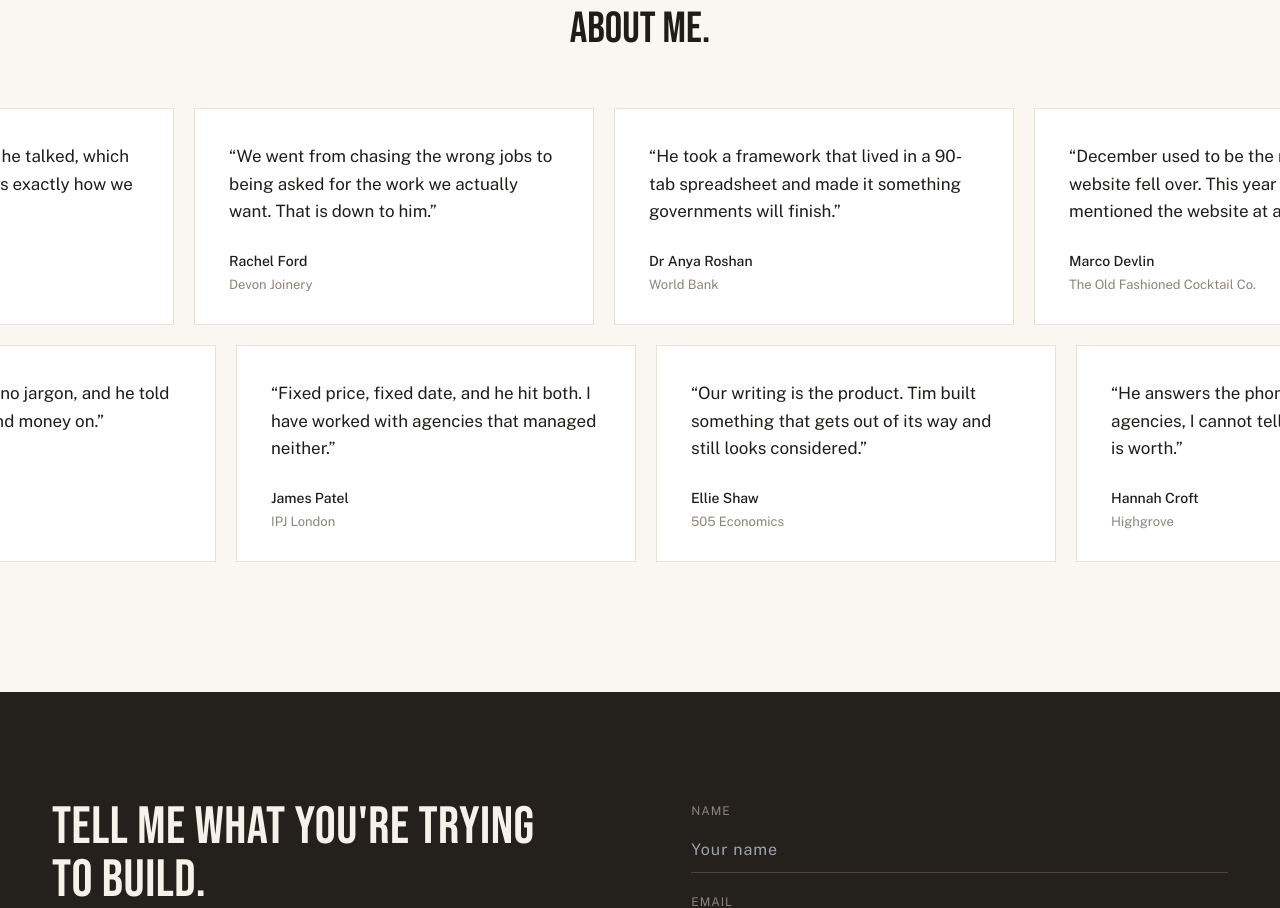
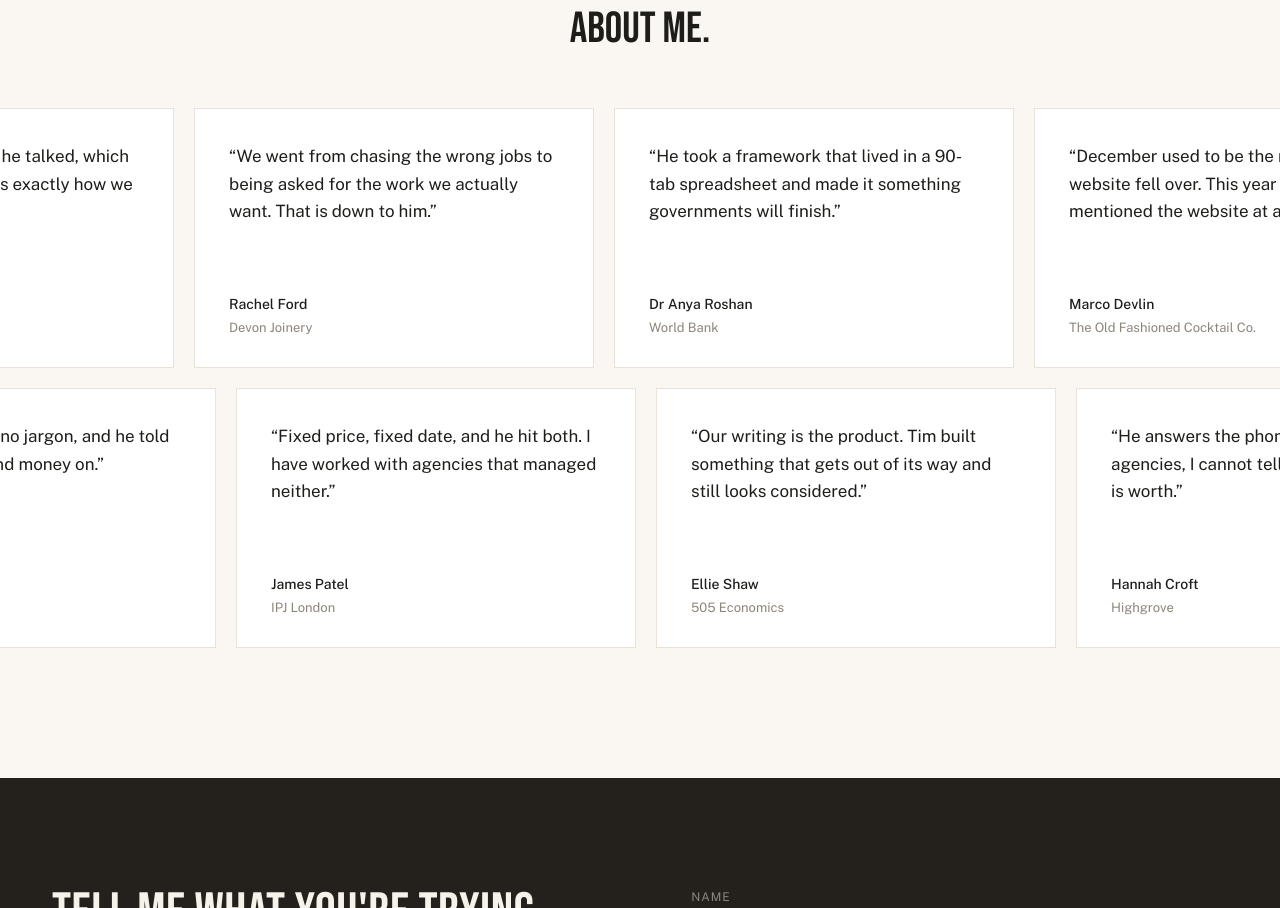
Before and after one commit to tangobrown/tango-site, a Next.js app: page / in a window 1280 px wide. Shown: the part 4872-5780 px from the top of the page. Built offline with nearby package versions, Linux system fonts and the light colour scheme.

Commit message:
Testimonials: slightly taller cards
Add a min-height to the testimonial cards (220px mobile / 260px desktop) so
short quotes don't leave stubby cards.

Co-Authored-By: Claude Opus 4.8 <noreply@anthropic.com>
Claude-Session: https://claude.ai/code/session_01F5gwxdPdH8jjeZuG66LKjH

```diff
--- a/components/Testimonials.tsx
+++ b/components/Testimonials.tsx
@@ -4,7 +4,7 @@ function Card({ t, hidden }: { t: Testimonial; hidden?: boolean }) {
   return (
     <figure
       aria-hidden={hidden || undefined}
-      className="m-0 flex w-[300px] flex-none flex-col justify-between gap-[26px] border border-rule-card bg-white p-[26px_24px] lg:w-[400px] lg:p-[34px_34px_30px]"
+      className="m-0 flex min-h-[220px] w-[300px] flex-none flex-col justify-between gap-[26px] border border-rule-card bg-white p-[26px_24px] lg:min-h-[260px] lg:w-[400px] lg:p-[34px_34px_30px]"
     >
       <blockquote className="m-0 text-[16px] leading-[1.6] text-ink lg:text-[17px]">
         &ldquo;{t.quote}&rdquo;
```
